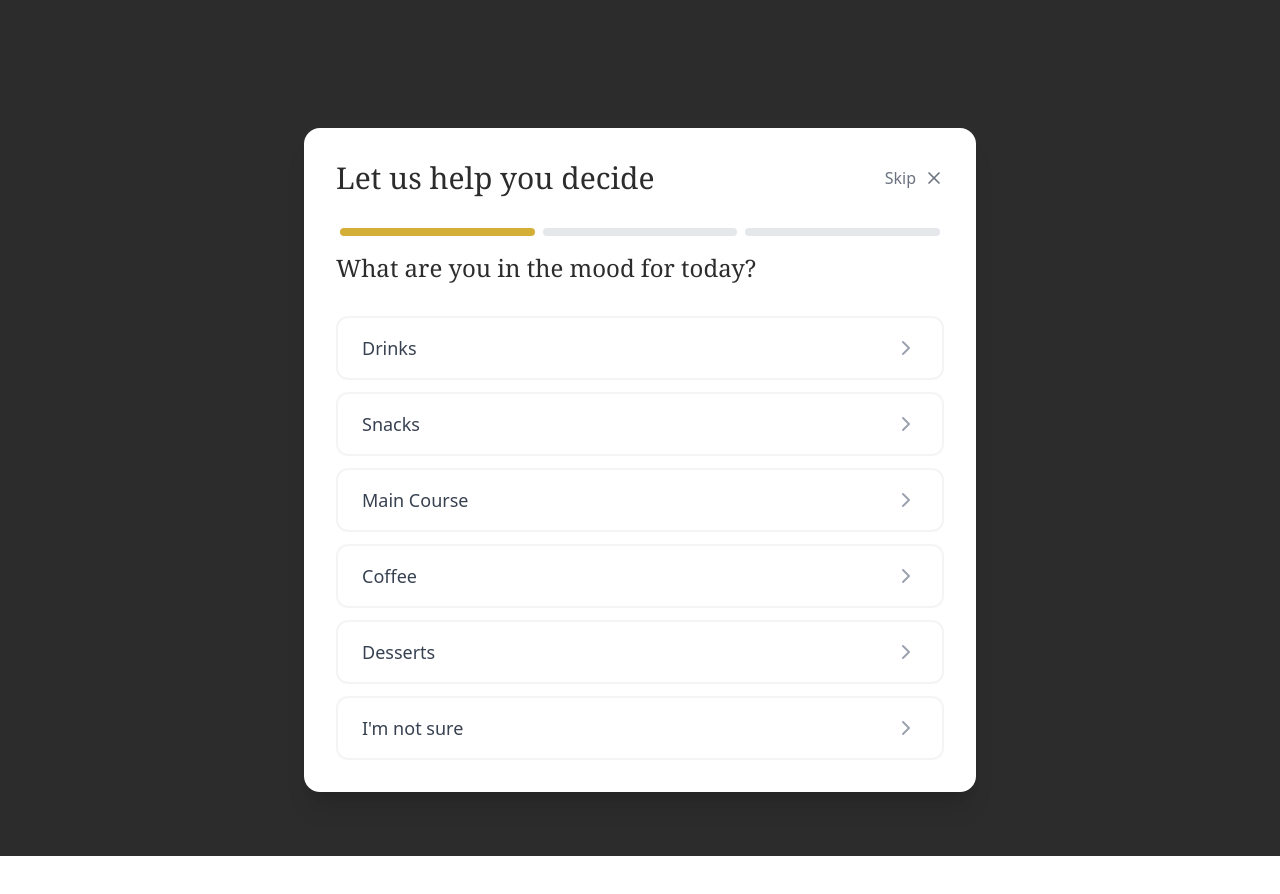
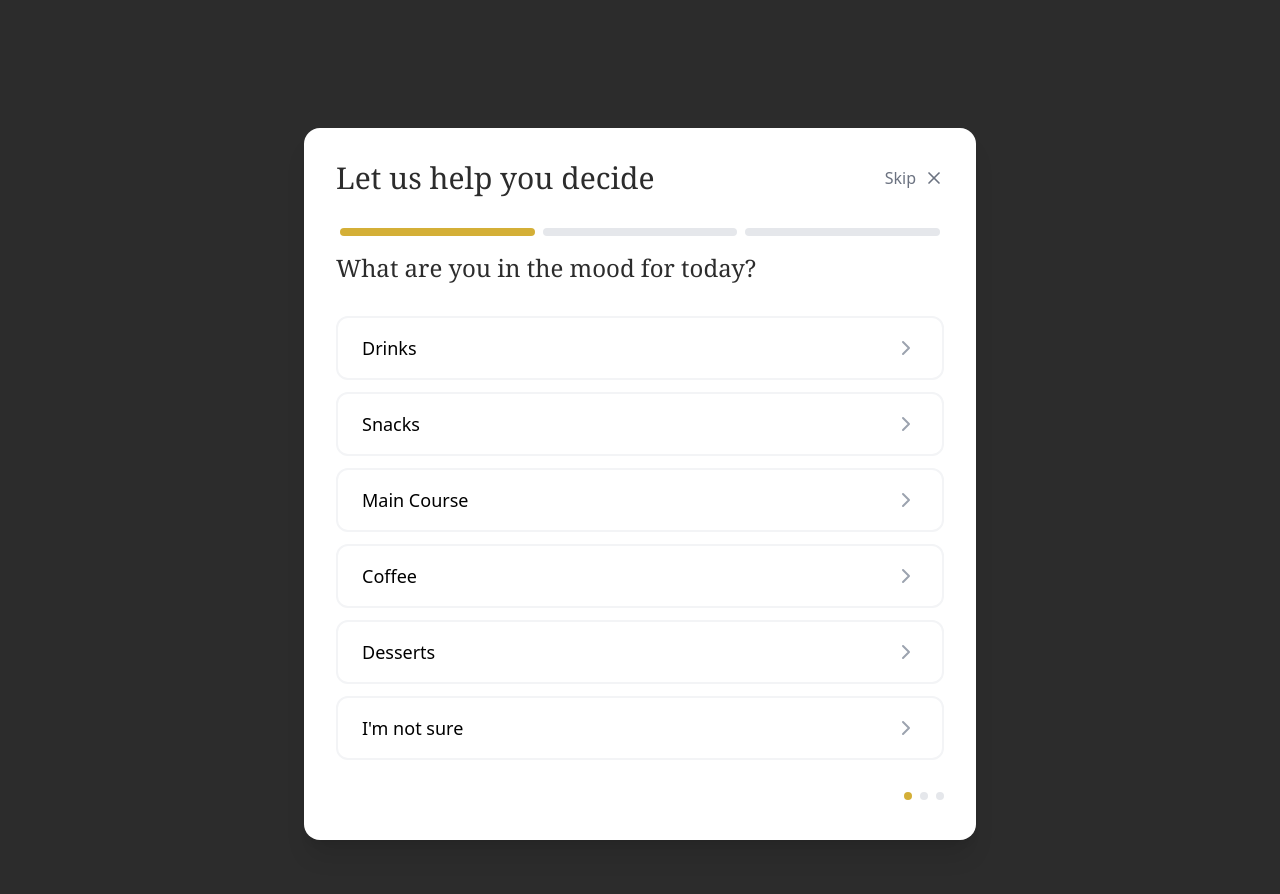
Before and after one commit to nasriblack/smart_menu_card, a React (Vite) app: page / in a window 1280 px wide. Shown: the part 228-1122 px from the top of the page. Before the commit the page ends 1084 px from the top, so only its background shows below. Built offline with nearby package versions, Linux system fonts and the light colour scheme.

Commit message:
Implement a previous button in the questionnaire

```diff
--- a/src/components/Questionnaire.tsx
+++ b/src/components/Questionnaire.tsx
@@ -1,5 +1,5 @@
 import React, { useState } from "react";
-import { ChevronRight, X } from "lucide-react";
+import { ChevronLeft, ChevronRight, X } from "lucide-react";
 
 interface Question {
   id: string;
@@ -62,6 +62,11 @@ export const Questionnaire: React.FC<QuestionnaireProps> = ({
       onComplete(newAnswers);
     }
   };
+  const handlePrevious = () => {
+    if (currentQuestion > 0) {
+      setCurrentQuestion((prev) => prev - 1);
+    }
+  };
 
   const skipQuestionnaire = () => {
     setShowQuestionnaire(false);
@@ -70,6 +75,7 @@ export const Questionnaire: React.FC<QuestionnaireProps> = ({
   const question = questions[currentQuestion];
 
   return (
+    <div>
       <div className="max-w-2xl mx-auto bg-white rounded-2xl shadow-xl p-8">
         <div className="mb-8">
           <div className="flex justify-between items-center mb-8">
@@ -99,19 +105,49 @@ export const Questionnaire: React.FC<QuestionnaireProps> = ({
         </div>
 
         <div className="space-y-3">
-        {question.options.map((option) => (
+          {question.options.map((option) => {
+            const isCheckedAnswer1 = Object.values(answers).includes(option);
+
+            return (
               <button
                 key={option}
                 onClick={() => handleAnswer(option)}
-            className="w-full text-left px-6 py-4 rounded-xl border-2 border-gray-100 hover:border-[#d4af37]
-                     hover:bg-[#fff8e7] transition-all duration-300 group flex justify-between items-center"
+                className={`w-full text-left px-6 py-4 rounded-xl border-2 ${
+                  isCheckedAnswer1
+                    ? "border-[#d4af37] bg-[#fff8e7]"
+                    : "border-gray-100"
+                } hover:border-[#d4af37] hover:bg-[#fff8e7] transition-all duration-300 group flex justify-between items-center`}
               >
-            <span className="text-lg text-gray-700 group-hover:text-[#2c2c2c]">
+                <span className="text-lg  group-hover:text-[#2c2c2c]">
                   {option}
                 </span>
                 <ChevronRight className="text-gray-400 group-hover:text-[#d4af37] transition-colors duration-300" />
               </button>
+            );
+          })}
+        </div>
+        <div className="flex justify-between items-center mt-6">
+          <button
+            onClick={handlePrevious}
+            className={`flex items-center gap-2 text-gray-500 hover:text-gray-700 transition-colors
+                ${currentQuestion === 0 ? "invisible" : ""}`}
+          >
+            <ChevronLeft size={20} />
+            Previous
+          </button>
+          <div className="flex gap-2">
+            {Array(questions.length)
+              .fill(0)
+              .map((_, i) => (
+                <div
+                  key={i}
+                  className={`w-2 h-2 rounded-full ${
+                    i === currentQuestion ? "bg-[#d4af37]" : "bg-gray-200"
+                  }`}
+                />
               ))}
+          </div>
+        </div>
       </div>
     </div>
   );
```
Lines whose indentation alone changed are shown as unchanged.
